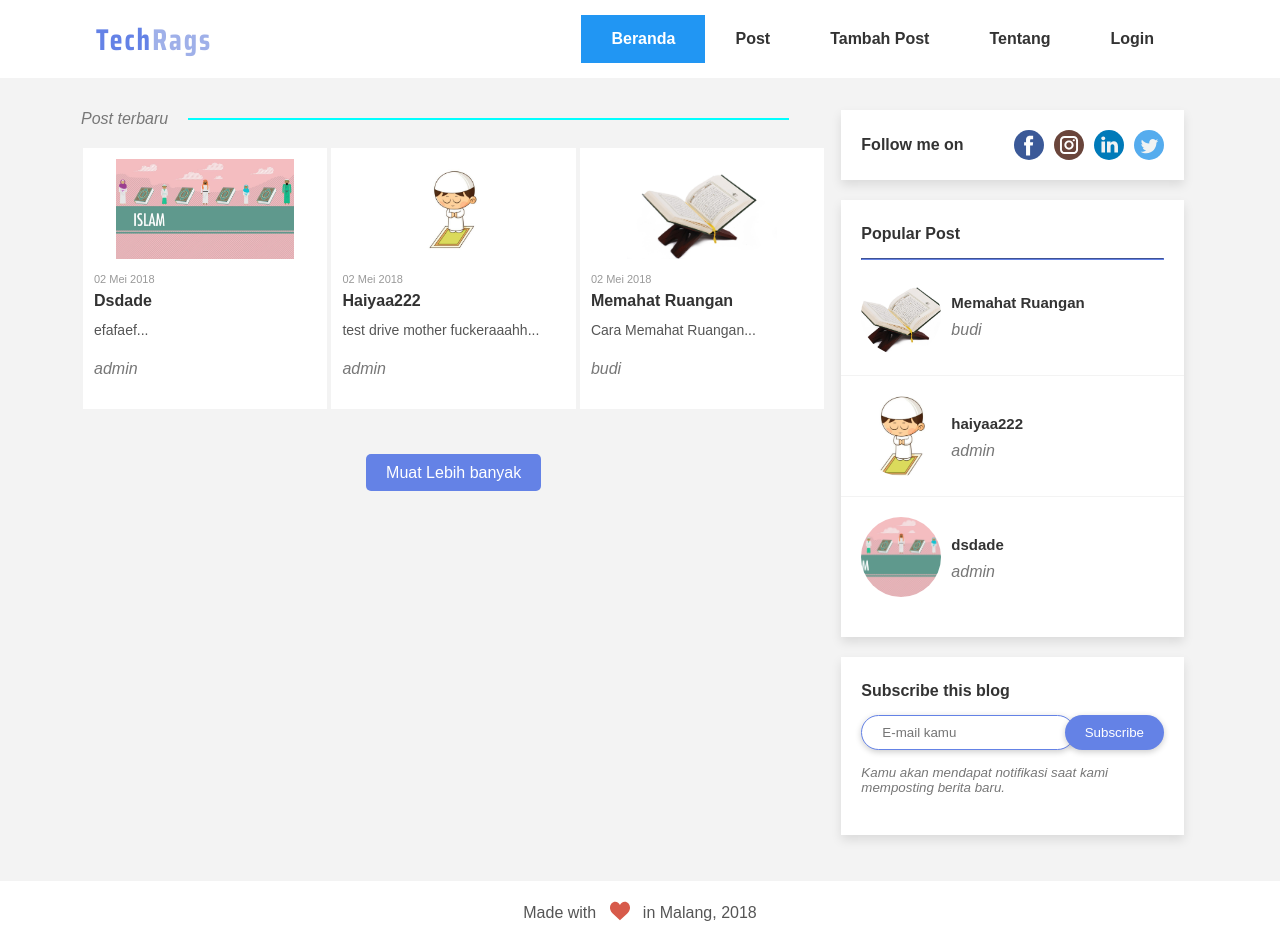
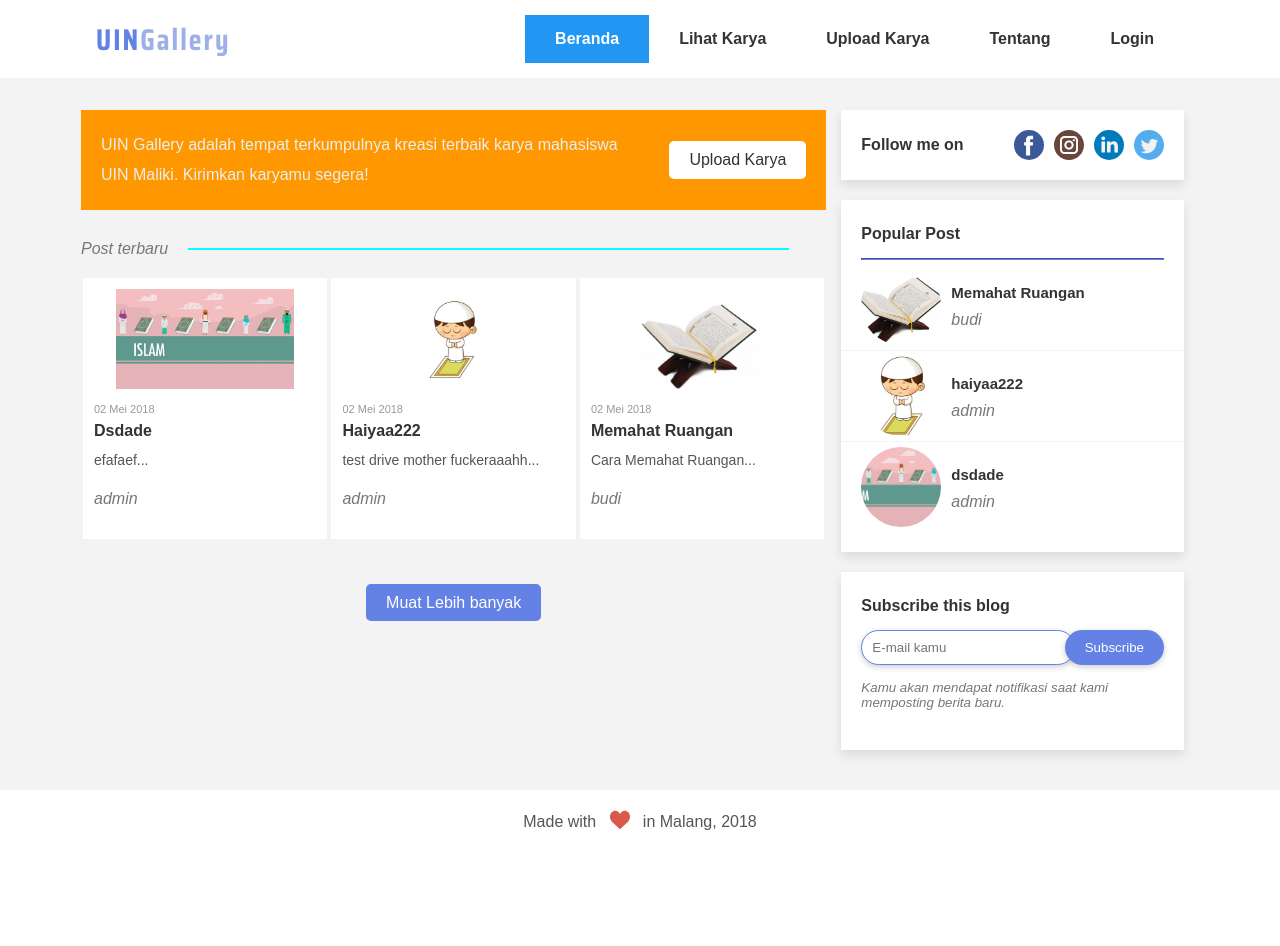
Before and after one commit to alfari16/cms-codeigniter, a CodeIgniter app: page /tugaspemrogramanweb/ in a window 1280 px wide. After the commit the page ends 830 px from the top, so only its background shows below. Run offline with CodeIgniter, Linux system fonts and the light colour scheme; data comes from the database, SQL or seed files in the repository.

Commit message:
responsibiliy

```diff
--- a/application/config/routes.php
+++ b/application/config/routes.php
@@ -6,7 +6,7 @@ $route['post/(:any)'] = 'Home/getPost/$1';
 $route['post/(:any)/edit'] = 'Home/editPost/$1';
 $route['post/(:any)/hapus'] = 'Home/deletePost/$1';
 $route['post/(:any)/dodelete'] = 'Home/doDeletePost/$1';
-$route['tambahpost'] = 'Home/create';
+$route['upload'] = 'Home/create';
 $route['login'] = 'Login';
 $route['about'] = 'About';
 $route['test'] = 'Home/test';
--- a/application/controllers/Home.php
+++ b/application/controllers/Home.php
@@ -51,6 +51,7 @@ class Home extends CI_Controller {
 		redirect('post');
 	}
 	public function editPost($id){
+		if($this->session->userdata('username'===null)){ redirect('login?auth=true');}
 		$this->load->library('form_validation');
 		$temp = $this->post->getPostById($id);
 		if(count($temp)<1){
@@ -98,6 +99,9 @@ class Home extends CI_Controller {
 	}
 
 	public function create(){
+		if($this->session->userdata('username')===null){
+			redirect('login?auth=true');
+		}
 		$this->load->library('form_validation');
 		$this->load->helper('url');
 
--- a/application/views/content.php
+++ b/application/views/content.php
@@ -2,6 +2,14 @@
   <div class="container">
     <div class="row">
       <div class="<?php echo $isIndex?'md8':'md12'; ?> sm9 xs12 pt-5">
+        <?php if($isIndex) {
+          $this->load->view('uingallery-desc');
+        } else{?>
+        <script>
+          $('nav .post').addClass('active');
+          $('#home').removeClass('active');
+        </script>
+        <?php } ?>
         <p class="penulis jangka">
           <?php if($isIndex) { ?>
           <span>Post terbaru</span>
--- a/application/views/content_detail.php
+++ b/application/views/content_detail.php
@@ -7,7 +7,7 @@
         <?php }else{?>
         <div class="white">
           <figure class="img-wrapper">
-            <img src="<?php echo base_url()?>assets/react.png" alt="">
+            <img class="img-content-detail" src="<?php echo base_url().'assets/'.$data[0]['thumbnail']; ?>" alt="<?php echo $data[0]['judul']; ?>">
           </figure>
           <div class="flex-wrap admin-act mt-3">
             <div class="left">
--- a/application/views/header.php
+++ b/application/views/header.php
@@ -3,7 +3,8 @@
 <head>
   <meta charset="utf-8" />
   <meta http-equiv="X-UA-Compatible" content="IE=edge">
-  <title>TechRags</title>
+  <title>UIN Gallery</title>
+  <meta name="description" content="UIN Gallery adalah tempat terkumpulnya kreasi terbaik karya mahasiswa UIN Maliki">
   <meta name="viewport" content="width=device-width, initial-scale=1">
   <link rel="stylesheet" href="https://stackpath.bootstrapcdn.com/font-awesome/4.7.0/css/font-awesome.min.css">
   <link rel="stylesheet" type="text/css" href="<?php echo base_url();?>css/main.css" />
@@ -16,7 +17,7 @@
     <div class="container">
       <div class="flex-wrap">
         <h1 class="blog-title">
-          Tech<span>Rags</span><span class="admin"><?php echo $this->session->userdata('username')?'(Admin)':null;?></span>
+          UIN<span>Gallery</span><span class="admin"><?php echo $this->session->userdata('username')?'(Admin)':null;?></span>
         </h1>
         <div class="link-wrapper">
           <ul class="link">
@@ -24,10 +25,10 @@
               <a href="<?php echo base_url()?>">Beranda</a>
             </li>
             <li class="post">
-              <a href="<?php echo base_url()?>post">Post</a>
+              <a href="<?php echo base_url()?>post">Lihat Karya</a>
             </li>
             <li>
-              <a href="<?php echo base_url()?>tambahpost">Tambah Post</a>
+              <a href="<?php echo base_url()?>upload">Upload Karya</a>
             </li>
             <li>
               <a href="<?php echo base_url(); ?>about">Tentang</a>
--- /dev/null
+++ b/application/views/uingallery-desc.php
@@ -0,0 +1,4 @@
+<section class="alert row">
+  <p>UIN Gallery adalah tempat terkumpulnya kreasi terbaik karya mahasiswa UIN Maliki. Kirimkan karyamu segera!</p>
+  <a href="upload" class="btn btn-default">Upload Karya</a>
+</section>
--- a/css/main.css
+++ b/css/main.css
@@ -211,10 +211,9 @@ nav .flex-wrap{
   box-shadow: 0 3px 5px rgba(0,0,0,0.1)
 }
 .popular li{
-  padding: 20px 20px;
+  padding: 5px 20px;
   list-style: none;
-  margin: -20px;
-  padding-bottom: 40px
+  margin: 0 -20px;
 }
 .popular li:hover{
   background-color: var(--bgcolor)
@@ -222,7 +221,8 @@ nav .flex-wrap{
 .sidebar hr{
   border-color: var(--accentColor);
   border-width: .6px;
-  margin: 15px 0
+  margin: 15px 0;
+  margin-bottom: 0
 }
 .popular li:not(:first-child){
   border-top: 1px solid var(--bgcolor);
@@ -376,7 +376,7 @@ footer .icon{
 }
 .form-control{
   flex: 1;
-  padding: 5px 20px;
+  padding: 5px 10px;
   border: 1px solid var(--accentColor);
   border-radius: 5px;
   height: 35px;
@@ -727,3 +727,24 @@ nav + *{
   margin-right: 10px
 
 }
+.alert{
+  background-color: #FF9800;
+  padding: 20px;
+  justify-content: space-between;
+  align-items: center;
+  margin-bottom: 30px
+}
+.alert .btn{
+  margin-left: 20px;
+  background-color: white;
+  color: #333
+}
+.alert p{
+  color: #eee;
+  line-height: 30px;
+  flex: 1
+}
+.img-content-detail{
+  height: 300px;
+  object-fit: scale-down
+}
```
Also changed, not shown: application/views/create.php (+15 -6 lines), application/views/post/index.php (deleted, +0 -116 lines).
